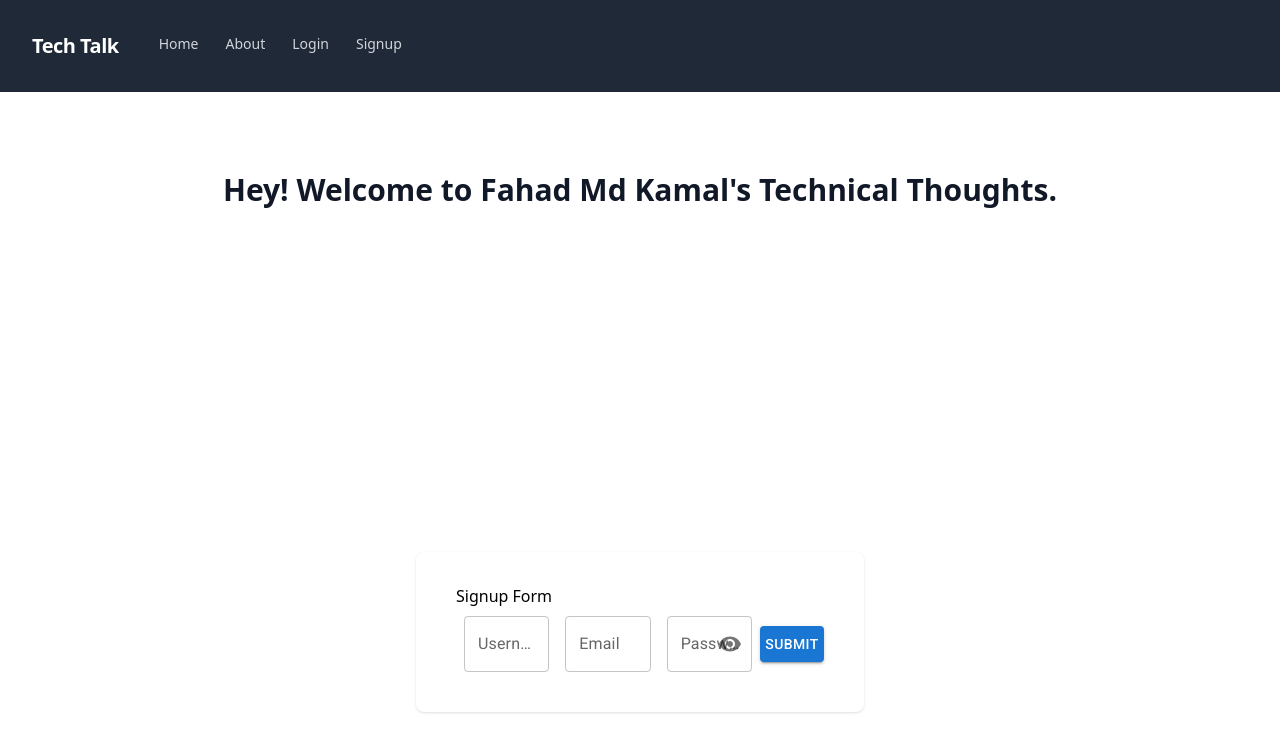
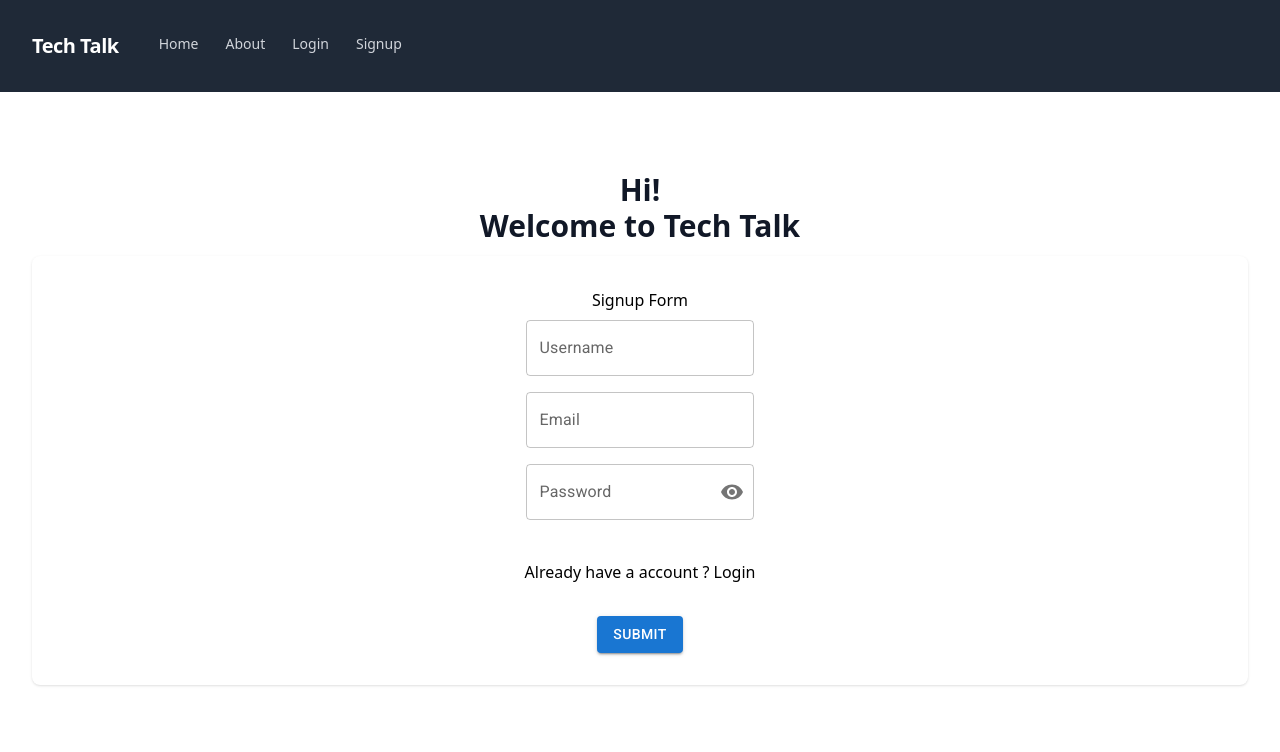
Before and after one commit to Fahad-Md-Kamal/Fiber-Blogs, a React (Vite) app in the folder blogs-spa/: page /auth/signup in a window 1280 px wide. Shown: the top 752 px of the page. Built offline with nearby package versions, Linux system fonts and the light colour scheme.

Commit message:
MUI form stying error fixed

```diff
--- a/blogs-spa/src/App.tsx
+++ b/blogs-spa/src/App.tsx
@@ -20,8 +20,8 @@ function App() {
           path="/auth"
           element={<AuthenticationLayout />}
           children={[
-            <Route path="login" element={<Login />} />,
-            <Route path="signup" element={<Signup />} />,
+            <Route key={'1'} path="login" element={<Login />} />,
+            <Route key={'2'} path="signup" element={<Signup />} />,
           ]}
         />
         <Route path="/about" element={<About />} />
--- a/blogs-spa/src/pages/authentications/Login.tsx
+++ b/blogs-spa/src/pages/authentications/Login.tsx
@@ -1,5 +1,5 @@
 import { useForm } from "react-hook-form";
-import { useNavigate } from "react-router-dom";
+import { Link, useNavigate } from "react-router-dom";
 import {
   Button,
   IconButton,
@@ -39,11 +39,10 @@ const Login: React.FC = () => {
 
   return (
     <>
-    <h2>LOGIN </h2>
       <Box
         onSubmit={handleSubmit(onSubmit)}
         component="form"
-        // className="flex justify-center items-center max-h-screen"
+        className="flex flex-col justify-center items-center max-h-screen"
         sx={{ "& .MuiTextField-root": { m: 1, width: "25ch" } }}
         noValidate
         autoComplete="off"
@@ -78,7 +77,8 @@ const Login: React.FC = () => {
             label="Password"
           />
         </FormControl>
-        <Button type="submit" variant="contained">
+        <p className="my-8">Don't have a account ? <Link to={`/auth/signup`}>Join</Link></p>
+        <Button type="submit"  variant="contained">
           Submit
         </Button>
       </Box>
--- a/blogs-spa/src/pages/authentications/Signup.tsx
+++ b/blogs-spa/src/pages/authentications/Signup.tsx
@@ -12,6 +12,7 @@ import Box from "@mui/material/Box";
 import FormControl from "@mui/material/FormControl";
 import Visibility from "@mui/icons-material/Visibility";
 import VisibilityOff from "@mui/icons-material/VisibilityOff";
+import { Link } from "react-router-dom";
 
 export type SignupFormInputs = {
   email: string;
@@ -38,29 +39,17 @@ const Signup: React.FC = () => {
 
   return (
     <>
-      <h2>Signup Form</h2>
+      <h2 className="text-center">Signup Form</h2>
       <Box
         onSubmit={handleSubmit(onSubmit)}
-        className="flex justify-center items-center max-h-screen"
+        className="flex flex-col justify-center items-center max-h-screen"
         component="form"
         sx={{ "& .MuiTextField-root": { m: 1, width: "25ch" } }}
         noValidate
         autoComplete="off"
       >
-        <TextField
-          id="username"
-          label="Username"
-          variant="outlined"
-          type="text"
-          {...register("username")}
-        />
-        <TextField
-          id="username"
-          label="Email"
-          variant="outlined"
-          type="text"
-          {...register("email")}
-        />
+        <TextField id="username" label="Username" variant="outlined" type="text" {...register("username")} />
+        <TextField id="email" label="Email" variant="outlined" type="text" {...register("email")} />
         <FormControl sx={{ m: 1, width: "25ch" }} variant="outlined">
           <InputLabel htmlFor="outlined-adornment-password">
             Password
@@ -84,6 +73,7 @@ const Signup: React.FC = () => {
             label="Password"
           />
         </FormControl>
+        <p className="my-8">Already have a account ? <Link to={`/auth/login`}>Login</Link></p>
         <Button type="submit" variant="contained">
           Submit
         </Button>
--- a/blogs-spa/src/pages/layout/AuthenticationLayout.tsx
+++ b/blogs-spa/src/pages/layout/AuthenticationLayout.tsx
@@ -7,56 +7,12 @@ const AuthenticationLayout: React.FC = (props: Props) => {
   return (
     <>
       <h2 className="text-center text-3xl font-extrabold text-gray-900 mt-20">
-        Hey! Welcome to Fahad Md Kamal's Technical Thoughts.
+        Hi! <br /> Welcome to Tech Talk
       </h2>
-      <div className="min-h-screen flex flex-col justify-center py-3 sm:px-6 lg:px-8">
-        <div className="mt-12 sm:mx-auto sm:w-full sm:max-w-md">
+      <div className="max-h-screen flex flex-col justify-center py-3 sm:px-6 lg:px-8">
           <div className="bg-white py-8 px-4 shadow sm:rounded-lg sm:px-10">
-            {/* <form className="space-y-6">
-              <div>
-                <label htmlFor="email" className="block text-sm font-medium text-gray-700">
-                  Email address
-                </label>
-                <div className="mt-1">
-                  <input
-                    id="email"
-                    name="email"
-                    type="email"
-                    autoComplete="email"
-                    required
-                    className="appearance-none block w-full px-3 py-2 border border-gray-300 rounded-md shadow-sm placeholder-gray-400 focus:outline-none focus:ring-indigo-500 focus:border-indigo-500 sm:text-sm"
-                  />
-                </div>
-              </div>
-
-              <div>
-                <label htmlFor="password" className="block text-sm font-medium text-gray-700">
-                  Password
-                </label>
-                <div className="mt-1">
-                  <input
-                    id="password"
-                    name="password"
-                    type="password"
-                    autoComplete="current-password"
-                    required
-                    className="appearance-none block w-full px-3 py-2 border border-gray-300 rounded-md shadow-sm placeholder-gray-400 focus:outline-none focus:ring-indigo-500 focus:border-indigo-500 sm:text-sm"
-                  />
-                </div>
-              </div>
-
-              <div>
-                <button
-                  type="submit"
-                  className="w-full flex justify-center py-2 px-4 border border-transparent rounded-md shadow-sm text-sm font-medium text-white bg-indigo-600 hover:bg-indigo-700 focus:outline-none focus:ring-2 focus:ring-offset-2 focus:ring-indigo-500"
-                >
-                  Log in
-                </button>
-              </div>
-            </form> */}
             <Outlet />
           </div>
-        </div>
       </div>
     </>
   );
```
